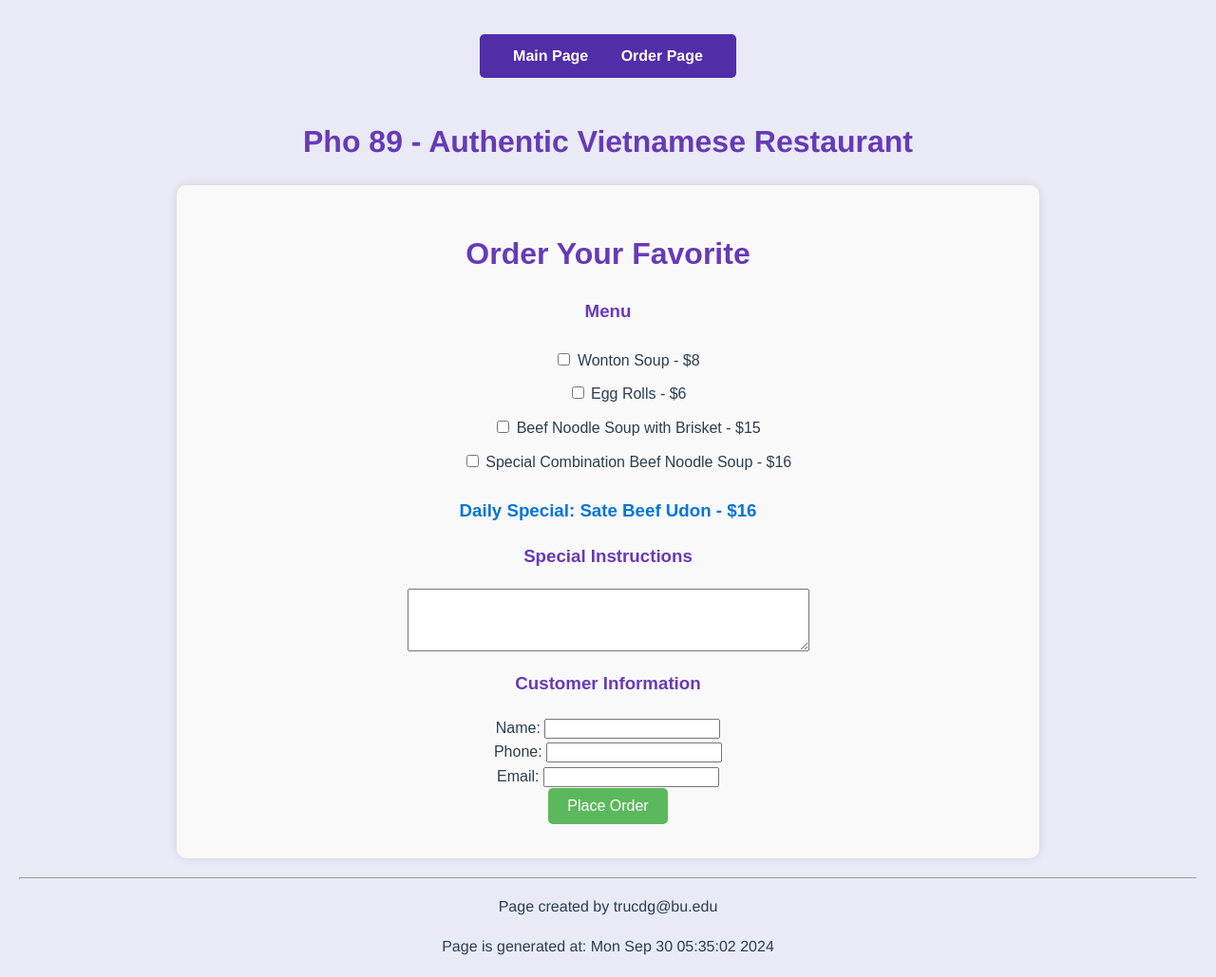
After one commit to trucdg/cs412-quotes, a Django app: page /restaurant/order/ in a window 1280 px wide. The commit adds this page. Shown: the whole page at 95% size. Run offline with Django 5.2, Linux system fonts and the light colour scheme.

Commit message:
add main and order page

```diff
--- /dev/null
+++ b/restaurant/templates/restaurant/base.html
@@ -0,0 +1,35 @@
+<!--
+ restaurant/templates/restaurant/base.html
+ A template with common HTML code that will be re-used by
+ all of the other templates.
+ -->
+
+ {% load static %}
+ <html>
+     <head>
+         <title>Pho 89 - Authentic Vietnamese Restaurant</title>
+         <link rel="stylesheet" href="{% static 'styles.css' %}">
+     </head>
+
+     <body>
+
+         <nav>
+             <ul>
+                 <li><a href="{% url 'main' %}">Main Page</a></li>
+                 <li><a href="{% url 'order' %}">Order Page</a></li>
+             </ul>
+         </nav>
+
+         <h2>Pho 89 - Authentic Vietnamese Restaurant </h2>
+
+         {% block content %}
+         <!-- fill in this section with specific page detail -->
+         {% endblock %}
+
+         <hr>
+         <div>
+            <p>Page created by trucdg@bu.edu</p>
+            <p>Page is generated at: {{current_time}}</p>
+         </div>
+     </body>
+ </html>
--- /dev/null
+++ b/restaurant/templates/restaurant/confirmation.html
@@ -0,0 +1,6 @@
+<!-- restaurant/templates/restaurant/confirmation.html -->
+{% extends 'restaurant/base.html' %}
+
+{% block content %}
+    <h2> Thank you for your order</h2>
+{% endblock %}
--- /dev/null
+++ b/restaurant/templates/restaurant/order.html
@@ -0,0 +1,105 @@
+<!-- restaurant/templates/restaurant/order.html -->
+
+{% extends 'restaurant/base.html' %}
+
+{% block content %}
+<div class="order-container">
+    <h2>Order Your Favorite</h2>
+
+    <form method="POST" action="{% url 'submit' %}" class="order-form">
+        {% csrf_token %}
+
+        <!-- Regular Dishes -->
+        <h3>Menu</h3>
+        <ul class="menu-list">
+            <li>
+                <label class="menu-item">
+                    <input type="checkbox" name="items" value="Wonton Soup">
+                    Wonton Soup - $8
+                </label>
+            </li>
+
+            <li>
+                <label class="menu-item">
+                    <input type="checkbox" name="items" value="Egg Rolls">
+                    Egg Rolls - $6
+                </label>
+            </li>
+
+            <li>
+                <label class="menu-item">
+                    <input type="checkbox" name="items" value="Beef Noodle Soup with Brisket">
+                    Beef Noodle Soup with Brisket - $15
+                </label>
+            </li>
+
+            <li>
+                <label class="menu-item special-soup">
+                    <input type="checkbox" id="special-soup" name="items" value="Special Combination Beef Noodle Soup">
+                    Special Combination Beef Noodle Soup - $16
+                </label>
+
+                <!-- Sub-list for Extra Toppings -->
+                <ul class="extra-toppings" style="display: none;">
+                    <li>
+                        <label class="extra-item">
+                            <input type="checkbox" name="extras" value="Extra Vegetables"> Add Extra Vegetables (+$2)
+                        </label>
+                    </li>
+                    <li>
+                        <label class="extra-item">
+                            <input type="checkbox" name="extras" value="Extra Meatballs"> Add Extra Meatballs (+$2)
+                        </label>
+                    </li>
+                    <li>
+                        <label class="extra-item">
+                            <input type="checkbox" name="extras" value="Extra Brisket"> Add Extra Brisket (+$2)
+                        </label>
+                    </li>
+                    <li>
+                        <label class="extra-item">
+                            <input type="checkbox" name="extras" value="Tendon"> Add Tendon (+$2)
+                        </label>
+                    </li>
+                </ul>
+            </li>
+        </ul>
+
+        <!-- Daily Special -->
+        <h3 class="daily-special">Daily Special: {{ daily_special.name }} - ${{ daily_special.price }}</h3>
+
+        <!-- Special Instructions -->
+        <h3>Special Instructions</h3>
+        <textarea name="instructions" rows="4" cols="50" class="instructions"></textarea><br>
+
+        <!-- Customer Information -->
+        <h3>Customer Information</h3>
+        <div class="customer-info">
+            <label for="name">Name:</label>
+            <input type="text" id="name" name="name" required><br>
+
+            <label for="phone">Phone:</label>
+            <input type="text" id="phone" name="phone" required><br>
+
+            <label for="email">Email:</label>
+            <input type="email" id="email" name="email" required><br>
+        </div>
+
+        <input type="submit" value="Place Order" class="submit-button">
+    </form>
+</div>
+
+<script>
+    // JavaScript to toggle extra toppings
+    const specialSoupCheckbox = document.getElementById('special-soup');
+    const extraToppings = document.querySelector('.extra-toppings');
+
+    specialSoupCheckbox.addEventListener('change', function() {
+        if (this.checked) {
+            extraToppings.style.display = 'block';
+        } else {
+            extraToppings.style.display = 'none';
+        }
+    });
+</script>
+{% endblock %}
--- a/restaurant/urls.py
+++ b/restaurant/urls.py
@@ -5,7 +5,8 @@ from django.urls import path
 from . import views
 
 urlpatterns = [
-    path(r'main/', views.main, name='main'),
+    path(r'', views.main, name='main'),
     path(r'order/', views.order, name='order'),
-    path(r'confirmation/', views.confirmation, name='confirmation'),
+    path(r'submit/', views.submit, name="submit")
+    #path(r'confirmation/', views.confirmation, name='confirmation'),
 ]
--- a/restaurant/views.py
+++ b/restaurant/views.py
@@ -1,3 +1,88 @@
 from django.shortcuts import render
 
+import time, random
+
 # Create your views here.
+
+def main(request):
+    """
+    Handle requests to url endpoint /restaurant/main
+    Render with template main.html
+    """
+    # Context data for the main page (name, location, hours, photos)
+    context = {
+        "current_time": time.ctime(),
+        'name': 'Pho 89 Brockton',
+        'location': '708 Belmont St, Brockton, MA 02301',
+        'hours': ['Mon-Fri: 9:00am - 10:00pm', 'Sat-Sun: 10:00am - 11:00pm'],
+        'photos': [
+            'https://www.enterprisenews.com/gcdn/authoring/authoring-images/2024/05/18/NENT/73749325007-05182024-mv-brockton-food-21.JPG?width=1200&disable=upscale&format=pjpg&auto=webp',
+            'https://s3-media0.fl.yelpcdn.com/bphoto/J75xZymFFmAeHDwMxcM8sw/o.jpg',
+            "https://www.dailynews.com/wp-content/uploads/2023/01/LDN-L-DINE-PHO-0113-01-03.jpg?w=525"]
+    }
+    return render(request, 'restaurant/main.html', context)
+
+def order(request):
+    """
+    Handle requests to url endpoint /restaurant/order
+    Render with template order.html
+    Display the order page where customers can select pho noodle soup and other Vietnamese dishes.
+    Pass a random "daily special" item to the order.html template
+    """
+
+    # Dict of regular dishes and their prices
+    dishes = {
+        'Wonton Soup': 8,
+        'Egg Rolls': 6,
+        'Beef Noodle Soup with Brisket': 15,
+        'Special Combination Beef Noodle Soup': 16,
+    }
+
+    # Extra toppings for the special combination and their prices
+    toppings = {
+        'Extra Vegetables': 2,
+        'Extra Meatballs': 3,
+        'Extra Brisket': 4,
+        'Tendon': 3,
+    }
+
+    # Dict of special dishes
+    specials = {
+        'Spring Rolls': 7,
+        'Sate Beef Udon': 16,
+        'Grilled Chicken Vemicelli': 15
+    }
+
+    # Randomly select a daily special
+    daily_special_name = random.choice(list(specials.keys()))
+    daily_special_price = specials[daily_special_name]
+
+    # argument for the order.html template
+    context = {
+        "current_time": time.ctime(),
+        'dishes' : dishes,
+        'toppings' : toppings,
+        'daily_special' : {
+            'name' : daily_special_name,
+            'price' : daily_special_price
+        }
+    }
+
+    return render(request, 'restaurant/order.html', context)
+
+
+def submit(request):
+    """
+    Handle the form submission
+    Read data from the request and send it back to confirmation.html
+    """
+
+    template_name = 'restaurant/confirmation.html'
+
+    # Handle form submission
+    if request.POST:
+        # get selected items and toppings
+        print(request.POST)
+        #selected_items = request.POST.getlist('items')
+
+    return render(request, template_name)
--- a/static/styles.css
+++ b/static/styles.css
@@ -50,6 +50,10 @@ h2 {
     margin-bottom: 20px;
 }
 
+h3 {
+    color: #673ab7;
+}
+
 /* Image styling */
 img {
     max-width: 400px; /* Resize for consistency */
@@ -57,8 +61,43 @@ img {
     border-radius: 10px; /* Rounded corners for images */
     box-shadow: 0 4px 8px rgba(0, 0, 0, 0.2); /* Add subtle shadow for depth */
     transition: transform 0.3s ease; /* Add smooth zoom effect */
+    padding: 10px
 }
 
 img:hover {
     transform: scale(1.05); /* Zoom effect on hover */
 }
+
+
+/* General layout styling */
+.order-container {
+    width: 70%;
+    margin: 20px auto;
+    background-color: #f9f9f9;
+    padding: 20px;
+    border-radius: 10px;
+    box-shadow: 0 0 10px rgba(0, 0, 0, 0.1);
+    font-family: Arial, sans-serif;
+}
+
+/* Submit button styling */
+.submit-button {
+    background-color: #5cb85c;
+    color: white;
+    border: none;
+    padding: 10px 20px;
+    font-size: 16px;
+    cursor: pointer;
+    border-radius: 5px;
+    text-align: center;
+}
+
+.submit-button:hover {
+    background-color: #4cae4c;
+}
+
+/* Daily special styling */
+.daily-special {
+    font-weight: bold;
+    color: #0275d8;
+}
```
Also changed, not shown: restaurant/templates/restaurant/main.html (added, +17 -0 lines).
